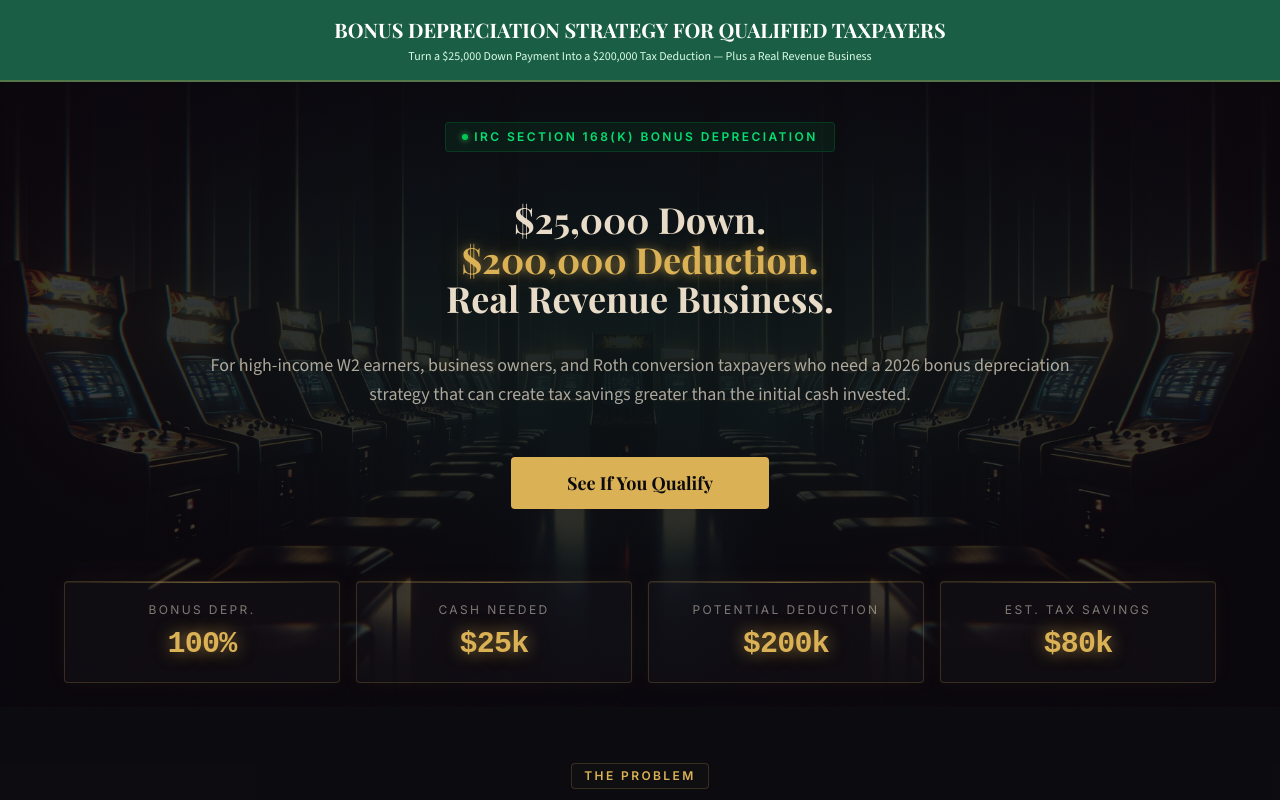
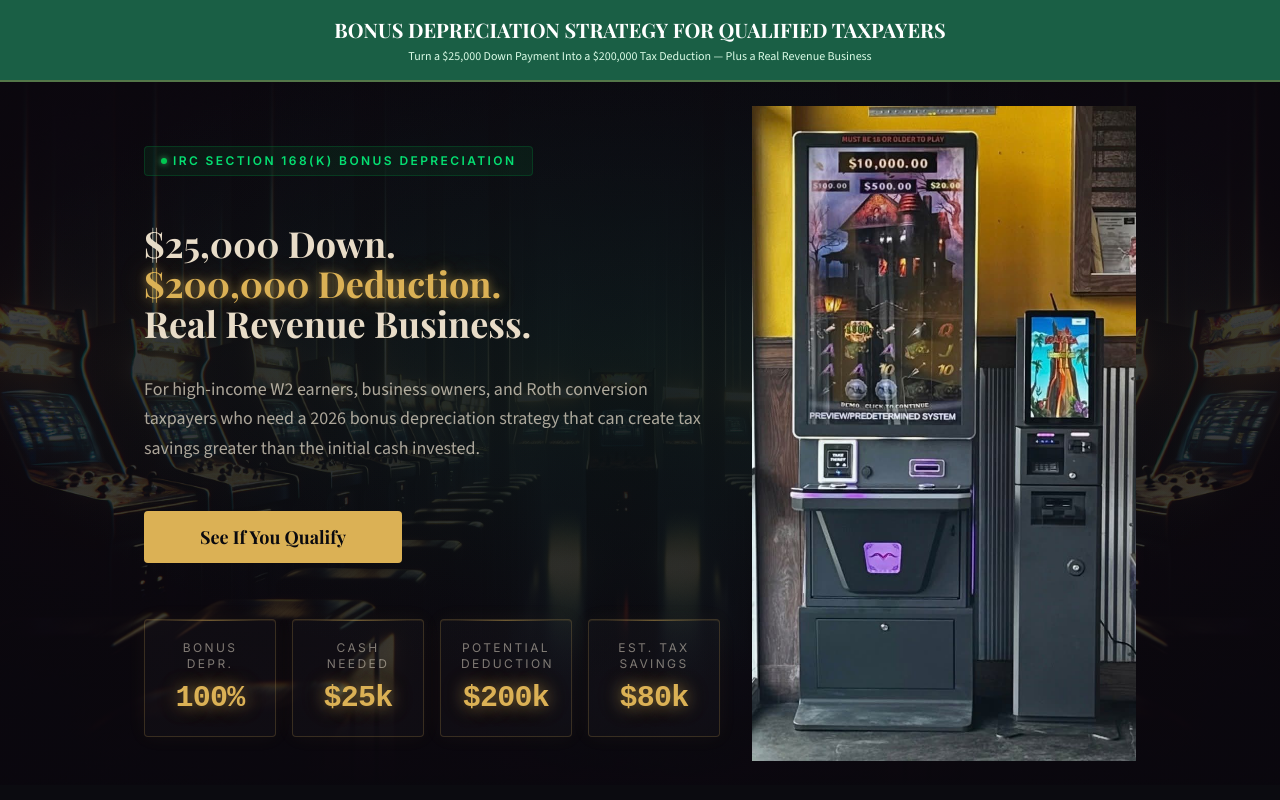
Before and after one commit to kennysabangan/arcade-tax-guide, a React (Vite) app: page /arcade in a window 1280 px wide. Shown: the top 800 px of the page. Built offline with nearby package versions, Linux system fonts and the light colour scheme; what @react-pdf/renderer would draw is missing.

Commit message:
Layout: Add arcade machine image to hero section, shift text to left column

```diff
--- a/src/pages/ArcadeLandingPage.jsx
+++ b/src/pages/ArcadeLandingPage.jsx
@@ -228,7 +228,8 @@ const leadScore = computeLeadScore();
           className="absolute inset-0 pointer-events-none"
           style={{ background: 'radial-gradient(ellipse 75% 60% at 50% 45%, rgba(26,95,69,0.12) 0%, transparent 70%)' }}
         />
-        <div className="relative z-20 flex-1 flex flex-col items-center justify-center text-center px-5 py-4 sm:py-6 landscape:py-2">
+        <div className="relative z-20 flex-1 flex flex-row items-center justify-center px-5 py-4 sm:py-6 landscape:py-2 gap-8 max-w-6xl mx-auto">
+          <div className="flex-1 max-w-xl">
             <div className="inline-flex items-center gap-1.5 px-3 py-1 sm:px-4 sm:py-1.5 landscape:px-2 landscape:py-0.5 rounded-sm border border-green-700/30 bg-green-900/20 mt-4 mb-8 sm:mb-10 lg:mb-12 landscape:mb-4">
               <span className="w-1.5 h-1.5 rounded-full bg-green-500 flex-shrink-0" style={{ boxShadow: '0 0 6px rgba(74,222,128,0.8)' }} />
               <span className="text-green-400 text-xs font-semibold uppercase tracking-[0.1em] sm:tracking-[0.2em] font-nav whitespace-nowrap">
@@ -244,7 +245,7 @@ const leadScore = computeLeadScore();
               <span className="block text-cream-warm">Real Revenue Business.</span>
             </h1>
 
-          <p className="text-cream-70 text-sm sm:text-base lg:text-base xl:text-lg 2xl:text-lg landscape:text-lg max-w-md sm:max-w-2xl lg:max-w-3xl xl:max-w-4xl mx-auto landscape:mb-2 leading-relaxed">
+            <p className="text-cream-70 text-sm sm:text-base lg:text-base xl:text-lg 2xl:text-lg landscape:text-lg max-w-md sm:max-w-2xl lg:max-w-3xl xl:max-w-4xl landscape:mb-2 leading-relaxed">
               For high-income W2 earners, business owners, and Roth conversion taxpayers who need a 2026 bonus depreciation strategy that can create tax savings greater than the initial cash invested.
             </p>
 
@@ -263,6 +264,10 @@ const leadScore = computeLeadScore();
               {trustBullets.map((s, i) => (
                 <StatBox key={i} label={s.label} value={s.value} />
               ))}
+            </div>
+          </div>
+          <div className="flex-1 max-w-sm hidden md:flex justify-center items-center">
+            <img src="/images/arcade-machine.jpg" alt="Arcade Machine" className="w-full h-auto object-contain" />
           </div>
         </div>
       </section>
```
Lines whose indentation alone changed are shown as unchanged.
